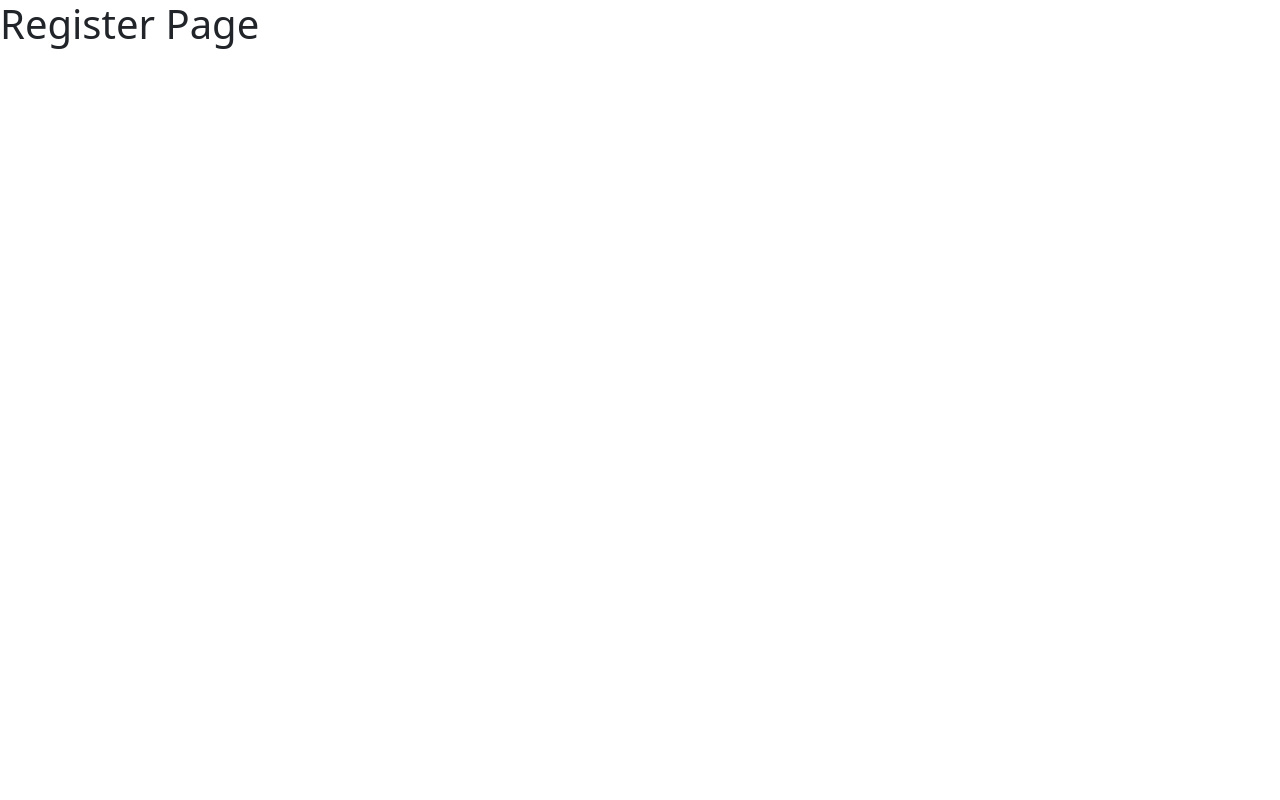
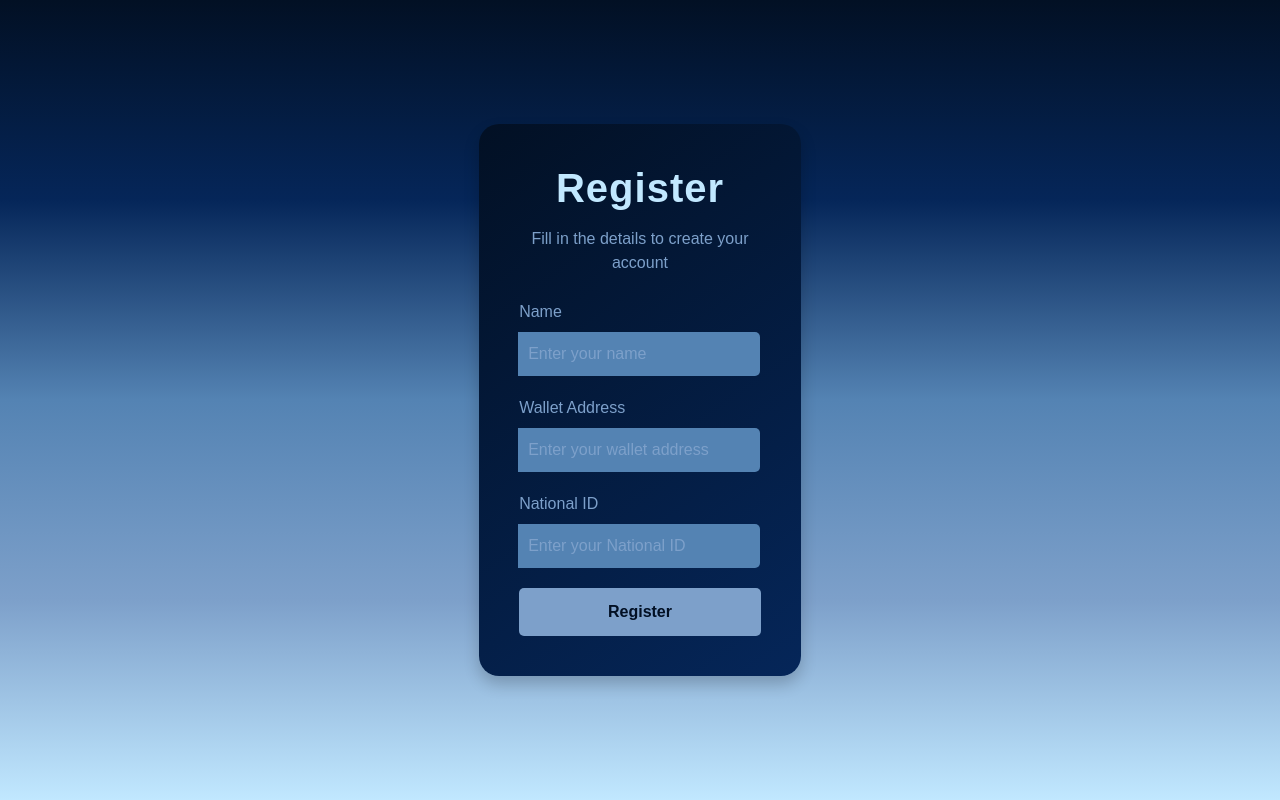
Before and after one commit to balqisnba/HARDHAT-CONTRACT, a React (Vite) app: page /register in a window 1280 px wide. Built offline with nearby package versions, Linux system fonts and the light colour scheme.

Commit message:
register interface

```diff
--- a/package.json
+++ b/package.json
@@ -26,6 +26,6 @@
     "globals": "^15.14.0",
     "typescript": "~5.6.2",
     "typescript-eslint": "^8.18.2",
-    "vite": "^6.0.5"
+    "vite": "^6.0.7"
   }
 }
--- a/src/App.css
+++ b/src/App.css
@@ -1,16 +1,12 @@
-/* Centers the buttons in the middle of the page */
+ Centers the buttons in the middle of the page
 .container {
   display: flex;
-  flex-direction: column; /* Stack buttons vertically */
+  flex-direction: column; /* Stack buttons vertically
   align-items: center; /* Center horizontally */
   justify-content: center; /* Center vertically */
   height: 100vh; /* Full viewport height */
   background-color: #f9f9f9; /* Light background */
   gap: 20px; /* Space between buttons */
-}
-
-/* Style for the buttons */
-.custom-btn {
   padding: 10px 20px;
   font-size: 16px;
   cursor: pointer;
--- a/src/components/Button.tsx
+++ b/src/components/Button.tsx
@@ -1,15 +1,33 @@
+// interface ButtonProps {
+//   children: string;
+//   onClick: () => void;
+// }
+
+// const Button = ({ children, onClick }: ButtonProps) => {
+//   return (
+//     <div className="d-grid gap-2 col-6 mx-auto">
+//       <button className="btn btn-secondary" onClick={onClick}>
+//         {children}
+//       </button>
+//     </div>
+//   );
+// };
+
+// export default Button;
+
+import React from 'react';
+
 interface ButtonProps {
-  children: string;
+  text: string;
   onClick: () => void;
+  className?: string; // Optional className for custom styling
 }
 
-const Button = ({ children, onClick }: ButtonProps) => {
+const Button: React.FC<ButtonProps> = ({ text, onClick, className }) => {
   return (
-    <div className="d-grid gap-2 col-6 mx-auto">
-      <button className="btn btn-secondary" onClick={onClick}>
-        {children}
-      </button>
-    </div>
+    <button onClick={onClick} className={className}>
+      {text}
+    </button>
   );
 };
 
--- /dev/null
+++ b/src/components/InputField.tsx
@@ -0,0 +1,25 @@
+import React from 'react';
+
+interface InputFieldProps {
+    label: string;
+    type: string;
+    placeholder: string;
+    value: string;
+    onChange: (e: React.ChangeEvent<HTMLInputElement>) => void;
+}
+
+const InputField: React.FC<InputFieldProps> = ({ label, type, placeholder, value, onChange }) => {
+    return (
+        <div className="input-group">
+            <label>{label}</label>
+            <input
+                type={type}
+                placeholder={placeholder}
+                value={value}
+                onChange={onChange}
+            />
+        </div>
+    );
+};
+
+export default InputField;
--- /dev/null
+++ b/src/interface.css
@@ -0,0 +1,87 @@
+/* interface.css */
+
+body {
+    margin: 0;
+    font-family: 'Eleven Eleven Sans Serif', Arial, sans-serif;
+    /* Replace with the font family you liked */
+    background: linear-gradient(to bottom, #021024, #052659, #5483b3, #7da0ca, #c1e8ff);
+    display: flex;
+    justify-content: center;
+    align-items: center;
+    height: 100vh;
+}
+
+.register-container {
+    display: flex;
+    justify-content: center;
+    align-items: center;
+    width: 100%;
+    height: 100%;
+}
+
+.register-card {
+    background: linear-gradient(145deg, #021024, #052659);
+    border-radius: 20px;
+    padding: 40px;
+    color: #c1e8ff;
+    box-shadow: 0 8px 16px rgba(0, 0, 0, 0.2);
+    text-align: center;
+    max-width: 400px;
+    width: 90%;
+}
+
+.register-card h1 {
+    font-size: 2.5rem;
+    margin-bottom: 15px;
+    font-weight: bold;
+    letter-spacing: 1px;
+}
+
+.register-card p {
+    margin-bottom: 25px;
+    font-size: 1rem;
+    color: #7da0ca;
+}
+
+.form-group {
+    margin-bottom: 20px;
+    text-align: left;
+}
+
+.form-label {
+    display: block;
+    margin-bottom: 8px;
+    font-size: 1rem;
+    color: #7da0ca;
+}
+
+.input-group input {
+    width: 100%;
+    padding: 10px;
+    border: none;
+    border-radius: 5px;
+    background: #5483b3;
+    color: #c1e8ff;
+    font-size: 1rem;
+}
+
+.input-group input::placeholder {
+    color: #7da0ca;
+}
+
+.btn-primary {
+    width: 100%;
+    padding: 12px;
+    background: #7da0ca;
+    color: #021024;
+    font-size: 1rem;
+    font-weight: bold;
+    border: none;
+    border-radius: 5px;
+    cursor: pointer;
+    transition: background 0.3s;
+}
+
+.btn-primary:hover {
+    background: #5483b3;
+}
--- a/src/pages/Register.tsx
+++ b/src/pages/Register.tsx
@@ -1,12 +1,71 @@
-//import React from 'react';
+import React, { useState } from 'react';
+import InputField from '../components/InputField';
+import Button from '../components/Button';
+import '../interface.css'; // Assuming the styles remain the same
 
-function Register() {
+const Register: React.FC = () => {
+  // State variables for form fields
+  const [name, setName] = useState('');
+  const [walletAddress, setWalletAddress] = useState('');
+  const [nationalId, setNationalId] = useState('');
+
+  // Function to handle the registration process
+  const handleRegister = () => {
+    console.log('User Registration Data:', {
+      name,
+      walletAddress,
+      nationalId,
+    });
+    // Add your backend or blockchain integration logic here
+  };
+
   return (
-    <div>
-      <h1>Register Page</h1>
-      {/* Add registration form here */}
+    <div className="register-container">
+      <div className="register-card">
+        <h1>Register</h1>
+        <p>Fill in the details to create your account</p>
+        <form onSubmit={(e) => e.preventDefault()}>
+          {/* Reorganized Input Components */}
+          <div className="form-group">
+            <label className="form-label">Name</label>
+            <InputField
+              label=""
+              type="text"
+              placeholder="Enter your name"
+              value={name}
+              onChange={(e) => setName(e.target.value)}
+            />
+          </div>
+          <div className="form-group">
+            <label className="form-label">Wallet Address</label>
+            <InputField
+              label=""
+              type="text"
+              placeholder="Enter your wallet address"
+              value={walletAddress}
+              onChange={(e) => setWalletAddress(e.target.value)}
+            />
+          </div>
+          <div className="form-group">
+            <label className="form-label">National ID</label>
+            <InputField
+              label=""
+              type="text"
+              placeholder="Enter your National ID"
+              value={nationalId}
+              onChange={(e) => setNationalId(e.target.value)}
+            />
+          </div>
+          {/* Reusable Button Component */}
+          <Button
+            text="Register"
+            onClick={handleRegister}
+            className="btn-primary"
+          />
+        </form>
+      </div>
     </div>
   );
-}
+};
 
 export default Register;
```
Also changed, not shown: 1 other file (tests, documents, lock files or other folders).
